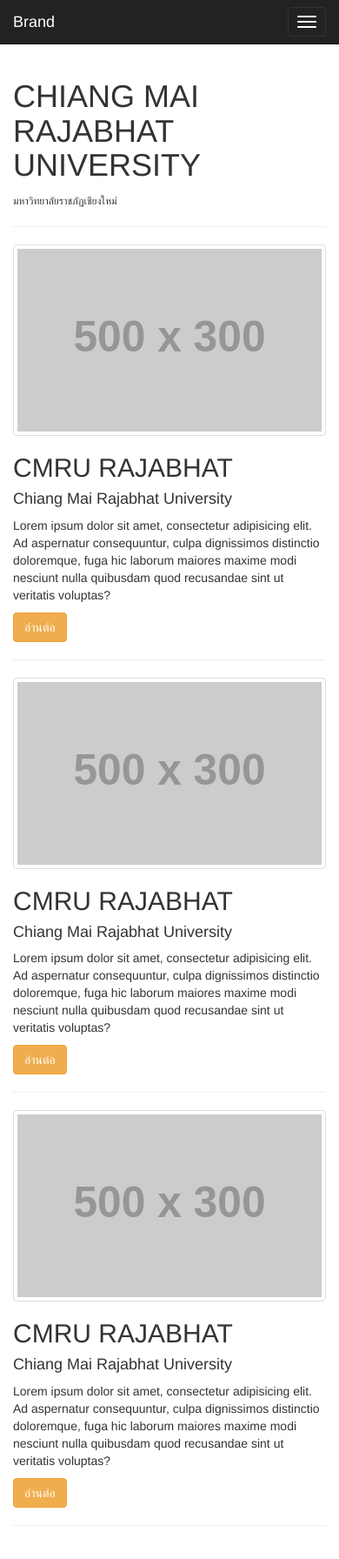
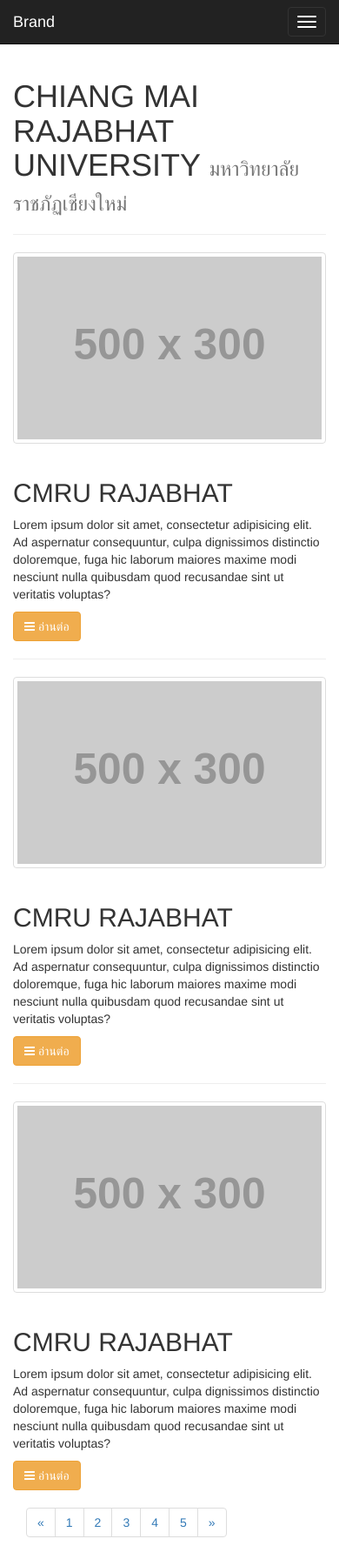
Before and after one commit to Aubonwan38/day2-p1, a website: page 1.html in a window 390 px wide. Shown: the whole page at 87% size. Drawn offline with nearby package versions, Linux system fonts and the light colour scheme; placeholder pictures from the web are drawn by us.

Commit message:
เพิ่มเลข

```diff
--- a/1.html
+++ b/1.html
@@ -16,7 +16,7 @@
     <script src="https://oss.maxcdn.com/html5shiv/3.7.3/html5shiv.min.js"></script>
     <script src="https://oss.maxcdn.com/respond/1.4.2/respond.min.js"></script>
     <![endif]-->
-    <link rel="stylesheet" href="bower_components/font-awesome/css/font-awesome.css">
+    <link rel="stylesheet" href="bower_components/font-awesome/css/font-awesome.min.css">
     <link rel="stylesheet" href="bower_components/animate.css/animate.min.css">
 </head>
 <body>
@@ -37,58 +37,83 @@
     </div>
 </nav>
 <div class="container">
-    <div class="animated infinite rotateIn"><h1>CHIANG MAI RAJABHAT UNIVERSITY</div>
+    <h1>CHIANG MAI RAJABHAT UNIVERSITY
         <small>มหาวิทยาลัยราชภัฏเชียงใหม่</small>
     </h1>
     <hr class="divider">
-    <div class="row animated  bounceInUp">
-        <div class="col-md-4">
+    <div class="row">
+        <div class="col-xs-12 col-sm-4">
             <div class="thumbnail">
                 <img src="http://placehold.it/500x300" alt="">
             </div>
         </div>
-        <div class="col-sm-8">
+        <div class="col-xs-12 col-sm-8">
             <h2>CMRU RAJABHAT</h2>
-            <h4>Chiang Mai Rajabhat University</h4>
-            <p class="hidden-sm">Lorem ipsum dolor sit amet, consectetur adipisicing elit. Ad aspernatur consequuntur, culpa dignissimos
+            <h4 class="hidden-xs">Chiang Mai Rajabhat University</h4>
+            <p class="hidden-sm">Lorem ipsum dolor sit amet, consectetur adipisicing elit. Ad aspernatur consequuntur,
+                culpa dignissimos
                 distinctio doloremque, fuga hic laborum maiores maxime modi nesciunt nulla quibusdam quod recusandae
                 sint ut veritatis voluptas?</p>
-            <a href="#" class="btn btn-warning"><i class=""></i> อ่านต่อ</a>
+            <a href="#" class="btn btn-warning"><i class="fa fa-bars fa-spin"></i> อ่านต่อ</a>
         </div>
     </div>
     <hr class="divider">
     <div class="row">
-        <div class="col-md-4">
+        <div class="col-xs-12 col-sm-4">
             <div class="thumbnail">
                 <img src="http://placehold.it/500x300" alt="">
             </div>
         </div>
-        <div class="col-sm-8">
+        <div class="col-xs-12 col-sm-8">
             <h2>CMRU RAJABHAT</h2>
-            <h4>Chiang Mai Rajabhat University</h4>
-            <p class="hidden-sm">Lorem ipsum dolor sit amet, consectetur adipisicing elit. Ad aspernatur consequuntur, culpa dignissimos
+            <h4 class="hidden-xs">Chiang Mai Rajabhat University</h4>
+            <p class="hidden-sm">Lorem ipsum dolor sit amet, consectetur adipisicing elit. Ad aspernatur consequuntur,
+                culpa dignissimos
                 distinctio doloremque, fuga hic laborum maiores maxime modi nesciunt nulla quibusdam quod recusandae
                 sint ut veritatis voluptas?</p>
-            <a href="#" class="btn btn-warning">อ่านต่อ</a>
+            <a href="#" class="btn btn-warning"><i class="fa fa-bars fa-spin"></i> อ่านต่อ</a>
         </div>
     </div>
     <hr class="divider">
     <div class="row">
-        <div class="col-md-4">
+        <div class="col-xs-12 col-sm-4">
             <div class="thumbnail">
                 <img src="http://placehold.it/500x300" alt="">
             </div>
         </div>
-        <div class="col-sm-8">
+        <div class="col-xs-12 col-sm-8">
             <h2>CMRU RAJABHAT</h2>
-            <h4>Chiang Mai Rajabhat University</h4>
-            <p class="hidden-sm">Lorem ipsum dolor sit amet, consectetur adipisicing elit. Ad aspernatur consequuntur, culpa dignissimos
+            <h4 class="hidden-xs">Chiang Mai Rajabhat University</h4>
+            <p class="hidden-sm">Lorem ipsum dolor sit amet, consectetur adipisicing elit. Ad aspernatur consequuntur,
+                culpa dignissimos
                 distinctio doloremque, fuga hic laborum maiores maxime modi nesciunt nulla quibusdam quod recusandae
                 sint ut veritatis voluptas?</p>
-            <a href="#" class="btn btn-warning">อ่านต่อ</a>
+            <a href="#" class="btn btn-warning"><i class="fa fa-bars fa-spin"></i> อ่านต่อ</a>
         </div>
     </div>
-    <hr class="divider">
+    <div class="col-md-12">
+        <div class="col-md-offset-5">
+            <nav aria-label="Page navigation">
+                <ul class="pagination">
+                    <li>
+                        <a href="#" aria-label="Previous">
+                            <span aria-hidden="true">&laquo;</span>
+                        </a>
+                    </li>
+                    <li><a href="#">1</a></li>
+                    <li><a href="#">2</a></li>
+                    <li><a href="#">3</a></li>
+                    <li><a href="#">4</a></li>
+                    <li><a href="#">5</a></li>
+                    <li>
+                        <a href="#" aria-label="Next">
+                            <span aria-hidden="true">&raquo;</span>
+                        </a>
+                    </li>
+                </ul>
+            </nav>
+        </div>
+    </div>
 </div>
 
 <!-- jQuery (necessary for Bootstrap's JavaScript plugins) -->
```
